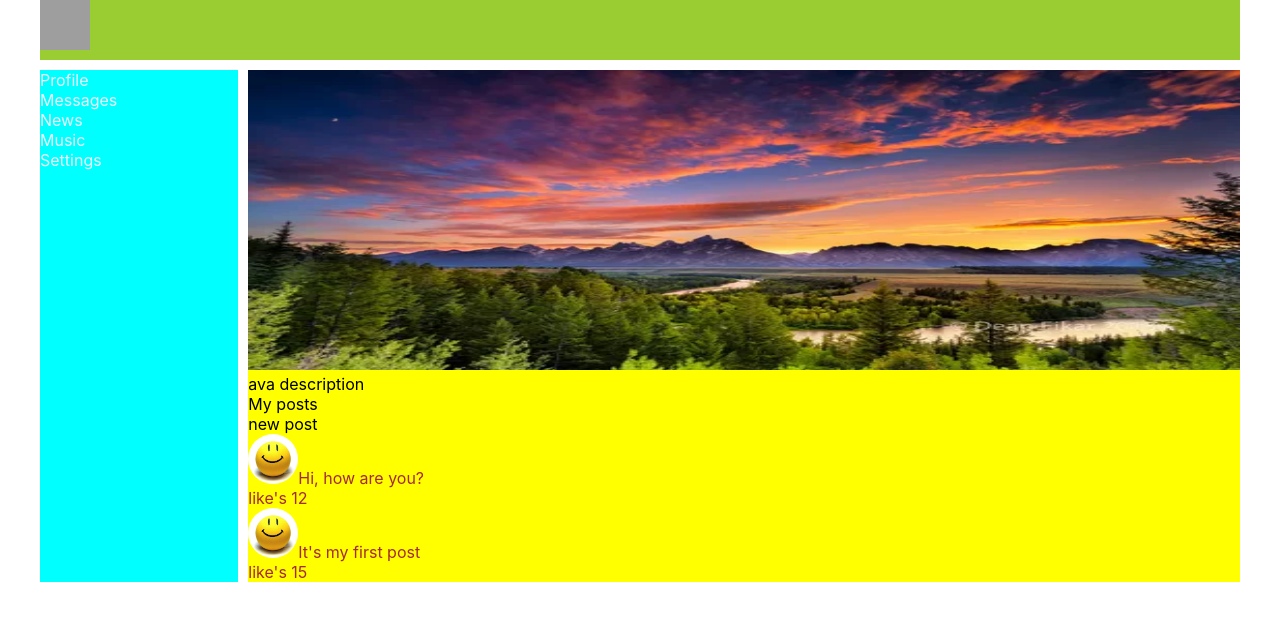
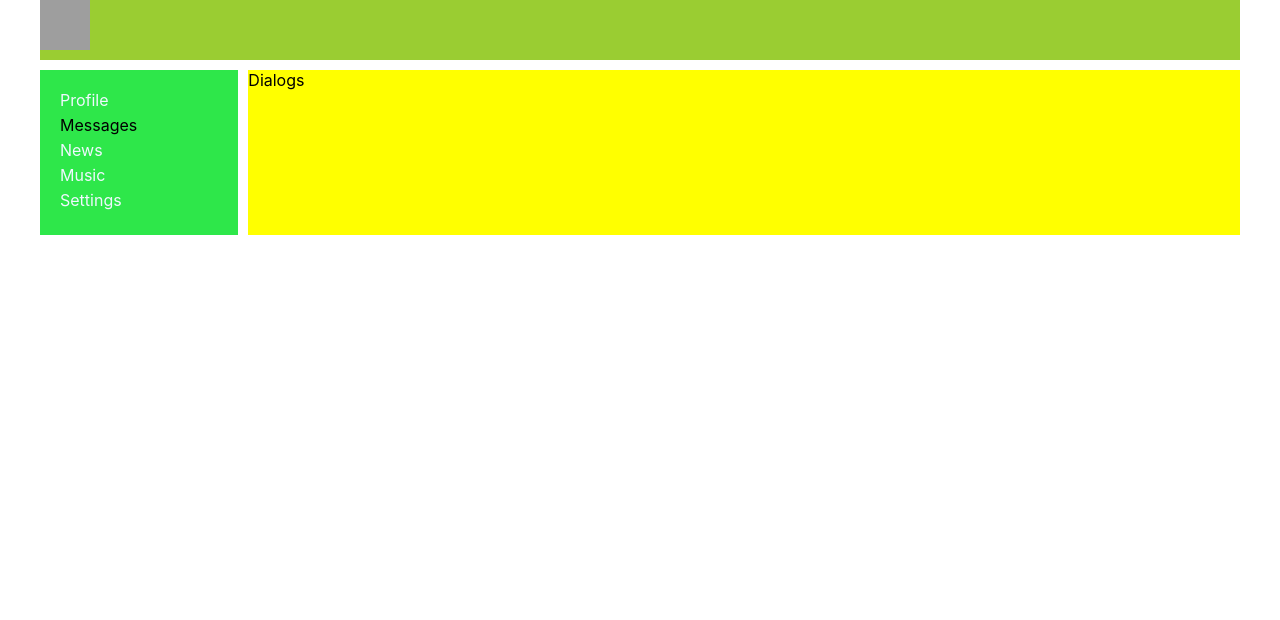
Before and after one commit to Gix73/social-network, a React (Create React App) app: page /dialogs in a window 1280 px wide. Shown: the top 620 px of the page. Built offline with nearby package versions, Linux system fonts and the light colour scheme; grey boxes are pictures that could not be loaded.

Commit message:
feat: add active NavLinks

```diff
--- a/package.json
+++ b/package.json
@@ -6,8 +6,10 @@
     "@testing-library/jest-dom": "^5.16.2",
     "@testing-library/react": "^12.1.2",
     "@testing-library/user-event": "^13.5.0",
+    "path-to-regexp": "^1.7.0",
     "react": "^17.0.2",
     "react-dom": "^17.0.2",
+    "react-router-dom": "^6.2.1",
     "react-scripts": "5.0.0",
     "web-vitals": "^2.1.4"
   },
--- a/src/App.css
+++ b/src/App.css
@@ -15,3 +15,7 @@
   grid-gap: 10px;
   margin: 0 auto;
 }
+.app-wrapper-content {
+  grid-area: c;
+  background-color: yellow;
+}
--- a/src/App.js
+++ b/src/App.js
@@ -1,15 +1,26 @@
 import './App.css';
+import Dialogs from './components/Dialogs/Dialogs';
 import Header from './components/Header/Header';
 import Navbar from './components/Navbar/Navbar';
 import Profile from './components/Profile/Profile';
+import { BrowserRouter, Route, Routes } from 'react-router-dom';
 
-function App() {
+function App(props) {
   return (
-    <div className='app-wrapper'>
-      <Header />
-      <Navbar />
-      <Profile />
-    </div>
+    <BrowserRouter>
+      <div className='app-wrapper'>
+        <Header />
+        <Navbar />
+        <div className='app-wrapper-content'>
+          <Routes>
+            <Route path='/dialogs' element={<Dialogs />} />
+            <Route path='/profile' element={<Profile />} />
+          </Routes>
+          {/* <Profile />
+        <Dialogs /> */}
+        </div>
+      </div>
+    </BrowserRouter>
   );
 }
 
--- /dev/null
+++ b/src/components/Dialogs/Dialogs.jsx
@@ -0,0 +1,12 @@
+import React from 'react';
+import s from './Dialogs.module.css';
+
+const Dialogs = (props) => {
+    return (
+        <div>
+            Dialogs
+        </div>
+    );
+}
+
+export default Dialogs;
--- a/src/components/Header/Header.jsx
+++ b/src/components/Header/Header.jsx
@@ -3,10 +3,10 @@ import './../../App.css';
 import logo from './../../img/logo.png'
 import s from './Header.module.css'
 
-const Header = () => {
+const Header = (props) => {
     return (
         <header className={s.header}>
-            <img src={logo}></img>
+            <img src={logo} alt="logo"></img>
         </header>
     );
 }
--- a/src/components/Navbar/Navbar.jsx
+++ b/src/components/Navbar/Navbar.jsx
@@ -1,24 +1,25 @@
 import React from 'react';
-import './../../App.css';
-import classes from './Navbar.module.css';
-
-const Navbar = () => {
+import { NavLink } from 'react-router-dom';
+// import './../../App.css';
+import s from './Navbar.module.css';
+// className={({ isActive }) => (isActive ? `${s.activeLink}` : "")} СТИЛИЗАЦИЯ АКТИВНОЙ ССЫЛКИ!!!!
+const Navbar = (props) => {
     return (
-        <nav className={classes.nav}>
-            <div className={classes.item}>
-                <a href='#'>Profile</a>
+        <nav className={s.nav}>
+            <div className={s.item}>
+                <NavLink to='/profile' className={({ isActive }) => (isActive ? `${s.activeLink}` : "")}>Profile</NavLink>
             </div>
-            <div className={classes.item}>
-                <a href='#'>Messages</a>
+            <div className={s.item}>
+                <NavLink to='/dialogs' className={({ isActive }) => (isActive ? `${s.activeLink}` : "")}>Messages</NavLink>
             </div>
-            <div className={classes.item}>
-                <a href='#'>News</a>
+            <div className={s.item}>
+                <NavLink to="/news" className={({ isActive }) => (isActive ? `${s.activeLink}` : "")}>News</NavLink>
             </div>
-            <div className={classes.item}>
-                <a href='#'>Music</a>
+            <div className={s.item}>
+                <NavLink to="/music" className={({ isActive }) => (isActive ? `${s.activeLink}` : "")}>Music</NavLink>
             </div>
-            <div className={classes.item}>
-                <a href='#'>Settings</a>
+            <div className={s.item}>
+                <NavLink to="/settings" className={({ isActive }) => (isActive ? `${s.activeLink}` : "")}>Settings</NavLink>
             </div>
         </nav>
     );
--- a/src/components/Navbar/Navbar.module.css
+++ b/src/components/Navbar/Navbar.module.css
@@ -1,14 +1,16 @@
 .nav {
   grid-area: n;
-  background-color: aqua;
+  background-color: rgb(46, 231, 74);
+  padding: 20px;
+}
+.item a.activeLink {
+  color: rgb(0, 0, 0);
 }
 .item {
+  padding-bottom: 5px;
 }
-
 .item a {
   text-decoration: none;
   color: aliceblue;
+  padding-bottom: 20px;
 }
-.item .active {
-  color: blue;
-}
--- a/src/components/Profile/Profile.jsx
+++ b/src/components/Profile/Profile.jsx
@@ -4,9 +4,9 @@ import banner from './../../img/banner.webp';
 import MyPosts from './MyPosts/MyPosts';
 import s from './Profile.module.css'
 
-const Profile = () => {
+const Profile = (props) => {
     return (
-        <div className={s.content}>
+        <div>
             <div className={s.banner_wrapper}>
                 <img className={s.banner} src={banner} alt='banner'></img>
             </div>
--- a/src/components/Profile/Profile.module.css
+++ b/src/components/Profile/Profile.module.css
@@ -1,7 +1,3 @@
-.content {
-  grid-area: c;
-  background-color: yellow;
-}
 .banner_wrapper {
   max-width: 1200px;
   width: 100%;
--- a/src/index.js
+++ b/src/index.js
@@ -11,7 +11,4 @@ ReactDOM.render(
   document.getElementById('root')
 );
 
-// If you want to start measuring performance in your app, pass a function
-// to log results (for example: reportWebVitals(console.log))
-// or send to an analytics endpoint. Learn more: https://bit.ly/CRA-vitals
 reportWebVitals();
```
Also changed, not shown: src/components/Dialogs/Dialogs.module.css (added), 1 other file (tests, documents, lock files or other folders).
